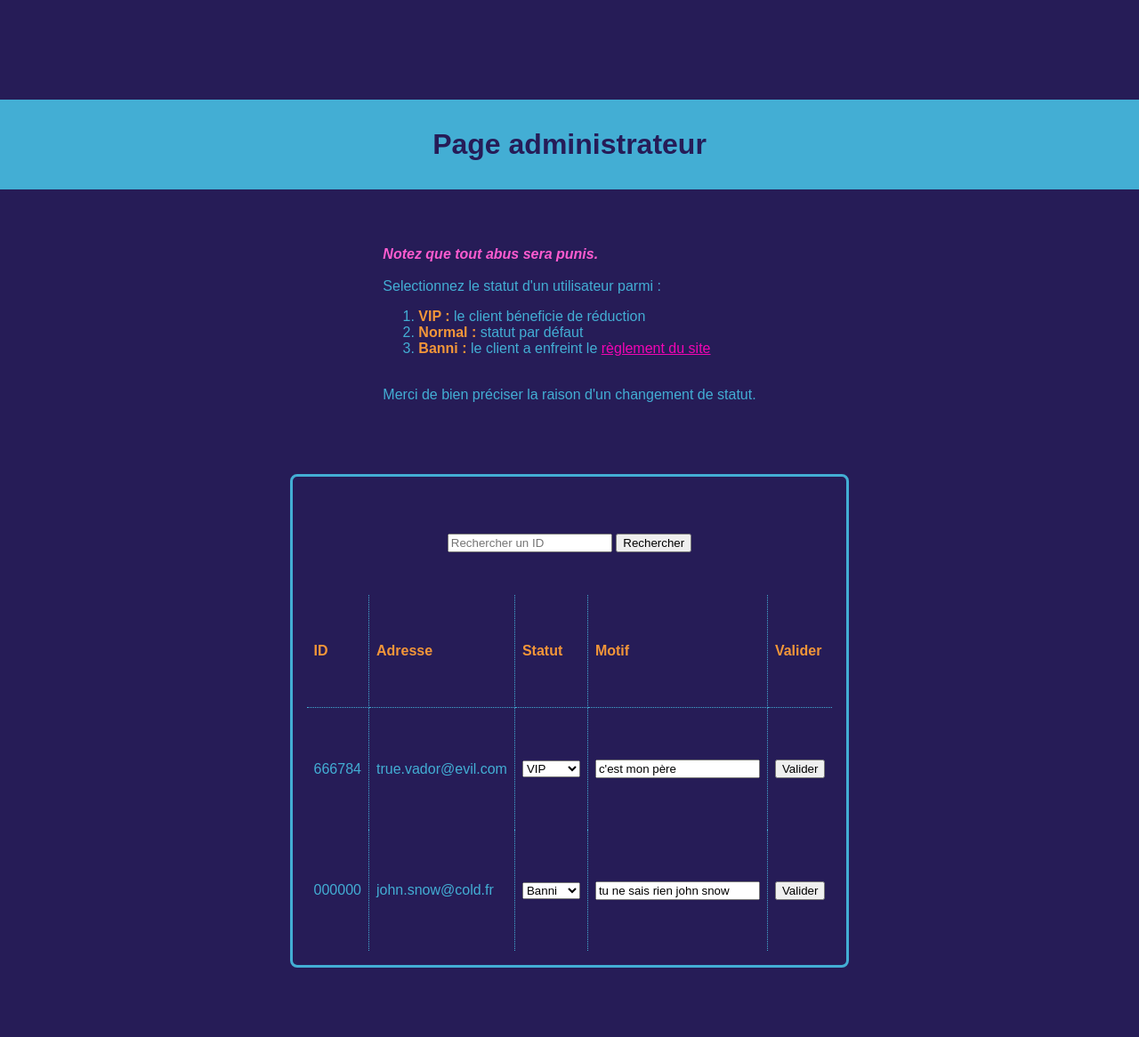
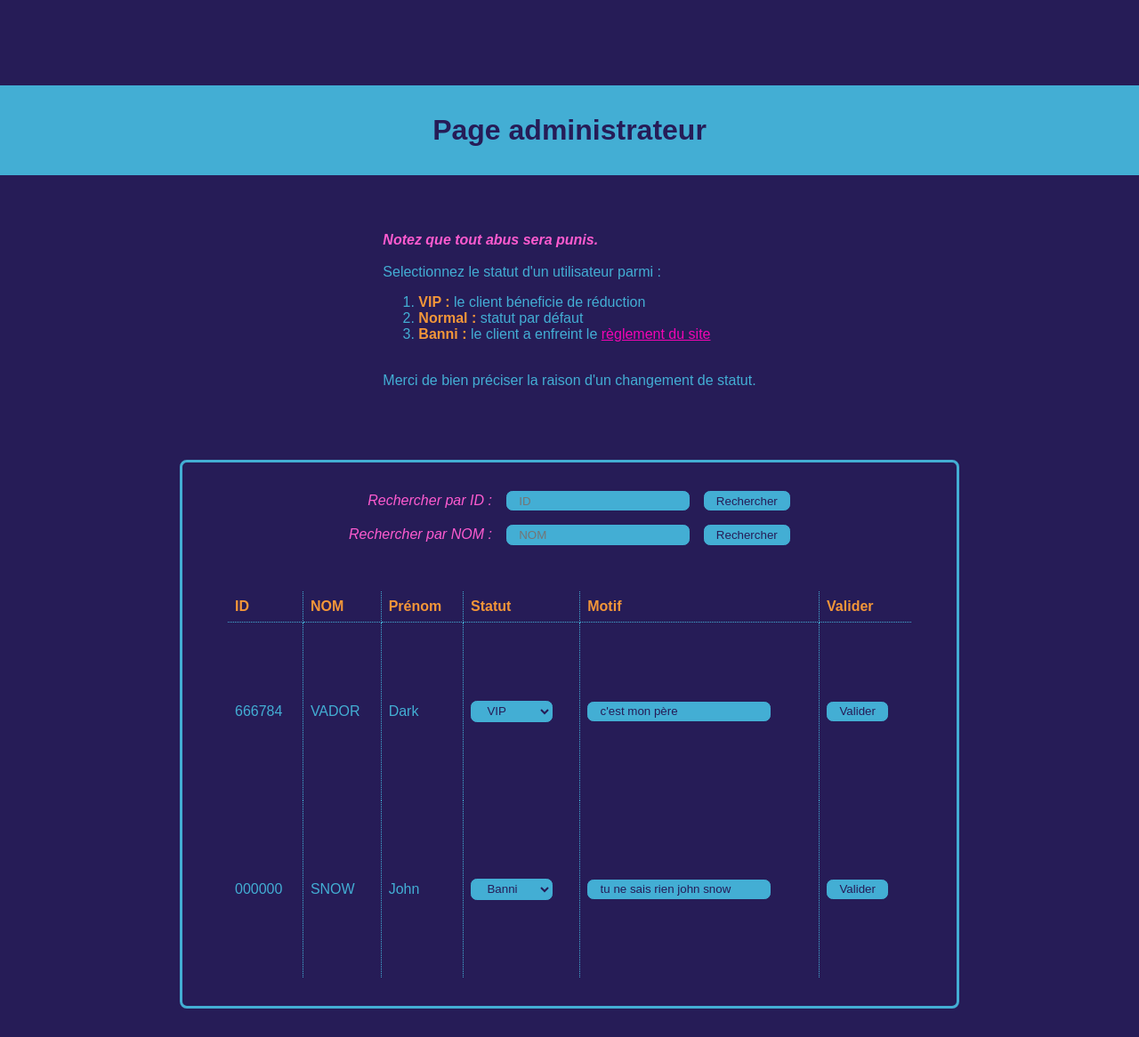
Before and after one commit to Yotacaz/Click-journeY, a PHP site: page /html/admin.html in a window 1280 px wide. Shown: the whole page at 89% size. Before the commit the page ends 1088 px from the top, so only its background shows below. Run offline with PHP 8.4, Linux system fonts and the light colour scheme.

Commit message:
page présentation GTA-V + retouches baniere + modif form admin

```diff
--- a/baniere.html
+++ b/baniere.html
@@ -34,13 +34,14 @@
         </div>
     </div>
     <main>
+
         <p>Lorem ipsum dolor sit amet, consectetur adipisicing elit. Illo doloribus vitae unde dolores ducimus dicta,
             dolorem quibusdam id tempore aut necessitatibus beatae autem corrupti, cum minus. Beatae magni eius ullam
         </p>
     </main>
 
     <footer>
-        <a href="#">Mention légales</a>
+        <a href="#">Mentions légales</a>
         <a href="#">À propos</a>
         <a href="#">Contact</a>
         <a href="#">Cookies</a>
--- a/html/admin.html
+++ b/html/admin.html
@@ -28,64 +28,85 @@
 
         </div>
         <div class="contour-bloc">
-            <form action="#" method="post" id="true.vador@evil.com">
+            <!-- formulaire de recherche -->
+            <form action="#666784" method="post" id="form-ID">
             </form>
-            <form action="#" method="post" id="john.snow@cold.fr"></form>
-            <form action="#666784" method="post">
+            <form action="#SNOW" method="post" id="form-nom">
             </form>
 
-            <div class="texte-centre">
-                <label for="recherche">
-                    <input type="search" name="recherche" id="recherche" placeholder="Rechercher un ID">
-                    <input type="submit" value="Rechercher">
+            <!-- Un formulaire par utilisateur  -->
+            <form action="#" method="post" id="form-666784">
+            </form>
+            <form action="#" method="post" id="form-000000"></form>
+
+            <div class="grille3">
+                <label for="recherche" class="col1">
+                    <em>Rechercher par ID :</em>
                 </label>
+                <input class="petit-input" form="form-ID" type="number" name="recherche-ID" id="ID" placeholder="ID"
+                    min="0">
+                <input class="petit-input" form="form-ID" type="submit" value="Rechercher">
+                <label for="adresse" class="col1">
+                    <em>Rechercher par NOM :</em>
+                </label>
+                <input class="petit-input" form="form-nom" type="text" name="recherche-nom" id="nom" placeholder="NOM"
+                    oninput="this.value = this.value.toUpperCase()">
+                <input class="petit-input" form="form-nom" type="submit" value="Rechercher">
             </div>
-
-            <table class="scrollable tableau1">
+            <br>
+            <br>
+            <table class="tableau1">
+                <thead>
                     <tr>
                         <th>ID</th>
-                    <th>Adresse</th>
+                        <th>NOM</th>
+                        <th>Prénom</th>
                         <th>Statut</th>
                         <th>Motif</th>
                         <th>Valider</th>
                     </tr>
+                </thead>
+                <tbody class="scrollable">
                     <tr>
                         <td id="666784">666784 <input type="hidden" name="id" value="666784"></td>
-                    <td>true.vador@evil.com</td>
+                        <td id="VADOR">VADOR</td>
+                        <td>Dark</td>
                         <td>
-                        <select form="true.vador@evil.com" name="status">
+                            <select class="petit-input" form="form-666784" name="status">
                                 <option value="normal">Normal</option>
                                 <option selected value="VIP">VIP</option>
                                 <option value="banni">Banni</option>
                             </select>
                         </td>
                         <td>
-                        <input form="true.vador@evil.com" type="text" name="motif" placeholder="motif"
+                            <input class="petit-input" form="form-666784" type="text" name="motif" placeholder="motif"
                                 value="c'est mon père">
                         </td>
                         <td>
-                        <button form="true.vador@evil.com" type="submit">Valider</button>
+                            <button class="petit-input" form="form-666784" type="submit">Valider</button>
                         </td>
                     </tr>
                     <tr>
                         <td id="000000">000000<input type="hidden" name="id" value="000000"></td>
-                    <td>john.snow@cold.fr</td>
+                        <td id="SNOW">SNOW</td>
+                        <td>John</td>
                         <td>
-                        <select form="john.snow@cold.fr" name="status">
+                            <select class="petit-input" form="form-000000" name="status">
                                 <option value="normal">Normal</option>
                                 <option value="VIP">VIP</option>
                                 <option selected value="banni">Banni</option>
                             </select>
                         </td>
                         <td>
-                        <input form="john.snow@cold.fr" type="text" placeholder="motif" name="motif"
+                            <input class="petit-input" form="form-000000" type="text" placeholder="motif" name="motif"
                                 value="tu ne sais rien john snow">
                         </td>
                         <td>
-                        <button form="john.snow@cold.fr" type="submit">Valider</button>
+                            <button class="petit-input" form="form-000000" type="submit">Valider</button>
                         </td>
                     </tr>
-
+                </tbody>
+                <tfoot></tfoot>
             </table>
 
 
--- a/style.css
+++ b/style.css
@@ -24,7 +24,7 @@ main {
     display: flex;
     flex-direction: column;
     width: 100%;
-    padding: 6rem 0 0 0;
+    padding: max(10vh, 3rem) 0 0 0;
 }
 
 h1,
@@ -156,6 +158,46 @@ footer a:link {
 
 /*Contenu principal*/
 
+/*Boutons de type validation pour attirer l'attention*/
+.grand-bouton {
+    background-color: #43aed4;
+    font-size: 2rem !important;
+    width: fit-content;
+    height: fit-content;
+    color: #261C57;
+    border: #43aed4 solid .1em;
+    border-radius: .5em;
+    padding: 1em;
+    margin: 1em;
+    font-size: 1em;
+    cursor: pointer;
+}
+
+.grand-bouton:hover {
+    border: #43aed4 solid .1em;
+    background-color: #43aed4b0;
+}
+
+/*Petits boutons/inputs pour actions secondaires*/
+.petit-input {
+    background-color: #43aed4;
+    width: fit-content;
+    height: fit-content;
+    color: #261C57;
+    border: #43aed4 solid .1em;
+    border-radius: .5em;
+    padding: .2em 1em;
+}
+
+button.petit-input {
+    cursor: pointer;
+}
+
+.petit-input:hover {
+    border: #43aed4 solid .1em;
+    background-color: #43aed4b0;
+}
+
 /*Bandeaux de texte pour afficher un titre*/
 .bandeau {
     color: #261C57;
@@ -229,14 +274,15 @@ footer a:link {
     color: #261C57;
 }
 
-/*Formulaire de 3 colonnes*/
-.form3 {
+/*Grille de 3 colonnes*/
+.grille3 {
     display: grid;
     justify-content: center;
     grid-template-columns: max-content max-content max-content;
     row-gap: 1em;
     column-gap: 1em;
     align-items: baseline;
+    margin-bottom: 1em;
 }
 
 table.tableau1 {
@@ -284,12 +333,13 @@ button.col3:hover {
 
 /*Bloc de texte encadré*/
 .contour-bloc {
-    width: fit-content;
-    margin: 2em;
-    padding: 1em;
+    width: 60%;
+    margin: 2em auto;
+    padding: 2em 4%;
     display: flex;
     flex-direction: column;
     align-self: center;
+    align-items: center;
     border: #43aed4 solid;
     border-radius: .5em;
 }
```
Also changed, not shown: other parts of style.css (+32 -14 lines), html/profil.html (+4 -4 lines), test.html (+51 -11 lines). Lines whose indentation alone changed are shown as unchanged.
